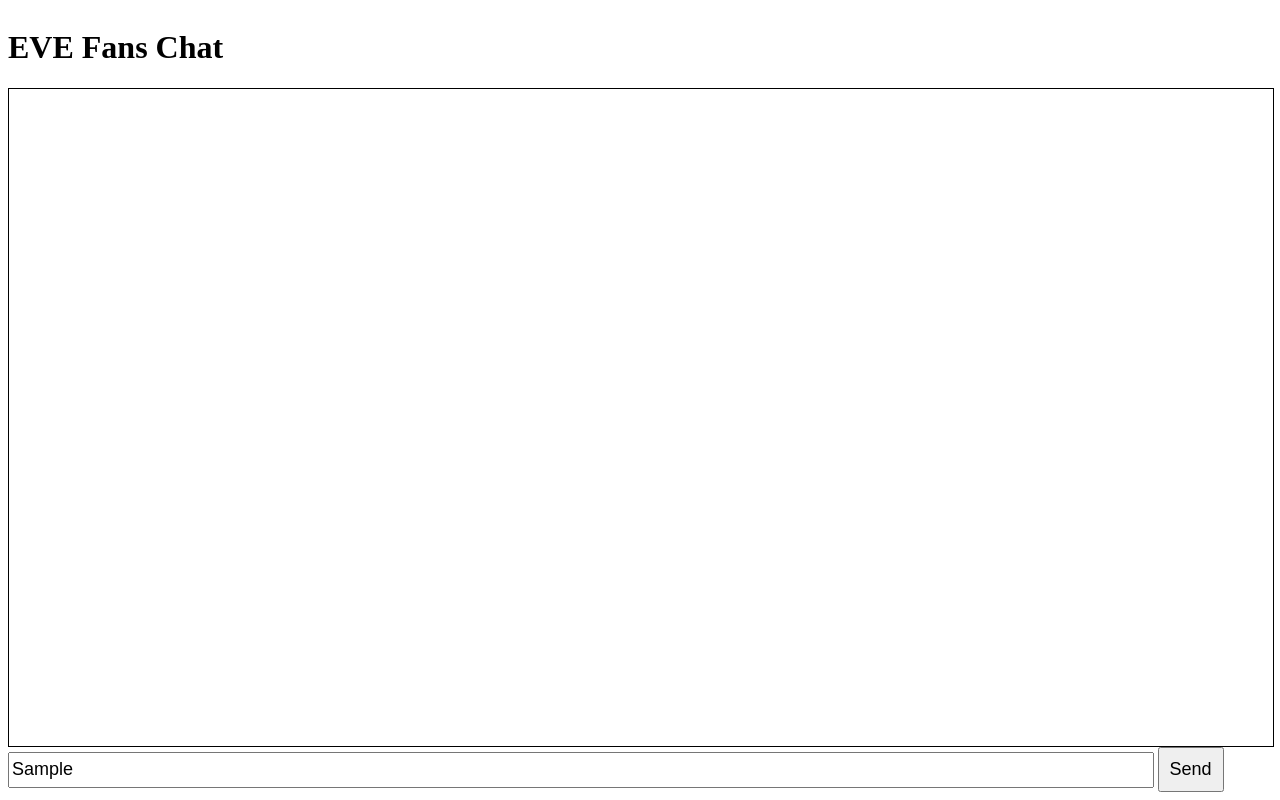
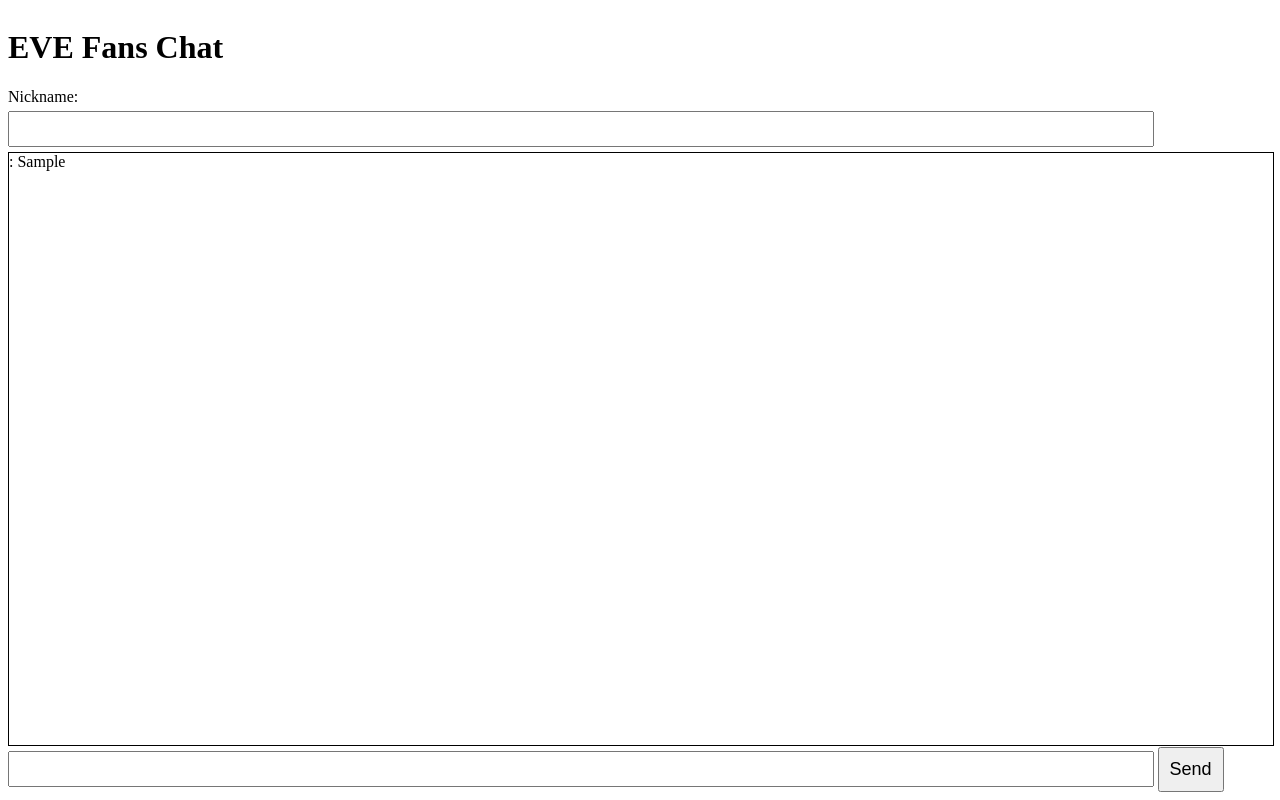
Before and after one commit to dimkinv/nodejs-express-examples, a website: page public/index.html in a window 1280 px wide. Both pictures are taken after typing "Sample" into the empty fields and a click on the button "Send". Drawn offline with nearby package versions, Linux system fonts and the light colour scheme; no server answers.

Commit message:
simple chat working

```diff
--- a/package.json
+++ b/package.json
@@ -5,7 +5,7 @@
   "main": "app.js",
   "scripts": {
     "test": "echo \"Error: no test specified\" && exit 1",
-    "start": "tsc -w & nodemon"
+    "start": "concurrently --kill-others \"tsc -w\" nodemon"
   },
   "author": "",
   "license": "ISC",
@@ -17,6 +17,7 @@
   },
   "devDependencies": {
     "@types/axios": "^0.14.0",
-    "@types/socket.io": "^1.4.29"
+    "@types/socket.io": "^1.4.29",
+    "concurrently": "^3.4.0"
   }
 }
--- a/public/index.html
+++ b/public/index.html
@@ -9,12 +9,13 @@
     <title>Document</title>
 </head>
 
-<body >
+<body>
     <h1>EVE Fans Chat</h1>
-    <div class="messages"></div>
+    Nickname: <input type="text" id="nickname" />
+    <div id="messages" class="messages"></div>
     <div class="new-message">
-        <input type="text" />
-        <button>Send</button>
+        <input id="newMessage" type="text" />
+        <button id="sendNewMessageBtn" type="button">Send</button>
     </div>
     <script src="socket.io/socket.io.js"></script>
     <script src="scripts.js"></script>
--- a/public/scripts.js
+++ b/public/scripts.js
@@ -1,10 +1,34 @@
-window.on
+window.onload = () => {
+    const $messages = document.getElementById('messages');
+    const $newMessage = document.getElementById('newMessage');
+    const $nickname = document.getElementById('nickname');
+    const $sendNewMessage = document.getElementById('sendNewMessageBtn');
 
-var socket = io();
-socket.on('connection', function () {
-    console.log('connected to server');
-});
+    $sendNewMessage.addEventListener('click', onSendClicked);
+    $newMessage.addEventListener('keydown', e => e.keyCode === 13 ? onSendClicked() : console.log(e));
 
-function onSendClick(){
-    socket.emit('')
+    var socket = io();
+    socket.on('connection', function () {
+        console.log('connected to server');
+    });
+
+    socket.on('messageFromServer', (message) => {
+        addMessage(message);
+        console.info(`message from ${message.from} with content ${message.content}`);
+    });
+
+    function onSendClicked() {
+        const message = { from: $nickname.value, content: $newMessage.value };
+        addMessage(message);
+
+        socket.emit('messageToServer', message);
+        $newMessage.value = '';
+    }
+
+    function addMessage(message){
+        const $messageContainer = document.createElement('div');
+        $messageContainer.innerHTML = `${message.from}: ${message.content}`;
+        $messages.appendChild($messageContainer);
+    }
+
 }
--- a/public/styles.css
+++ b/public/styles.css
@@ -15,9 +15,9 @@
 
 }
 
-.new-message input{
+input{
     height: 30px;
-    margin-top: 5px;
+    margin: 5px 0;
     width:90%;
     font-size: 18px;
 }
```
Also changed, not shown: app.ts (+7 -1 lines), nodejs-lab.md (+13 -3 lines).
